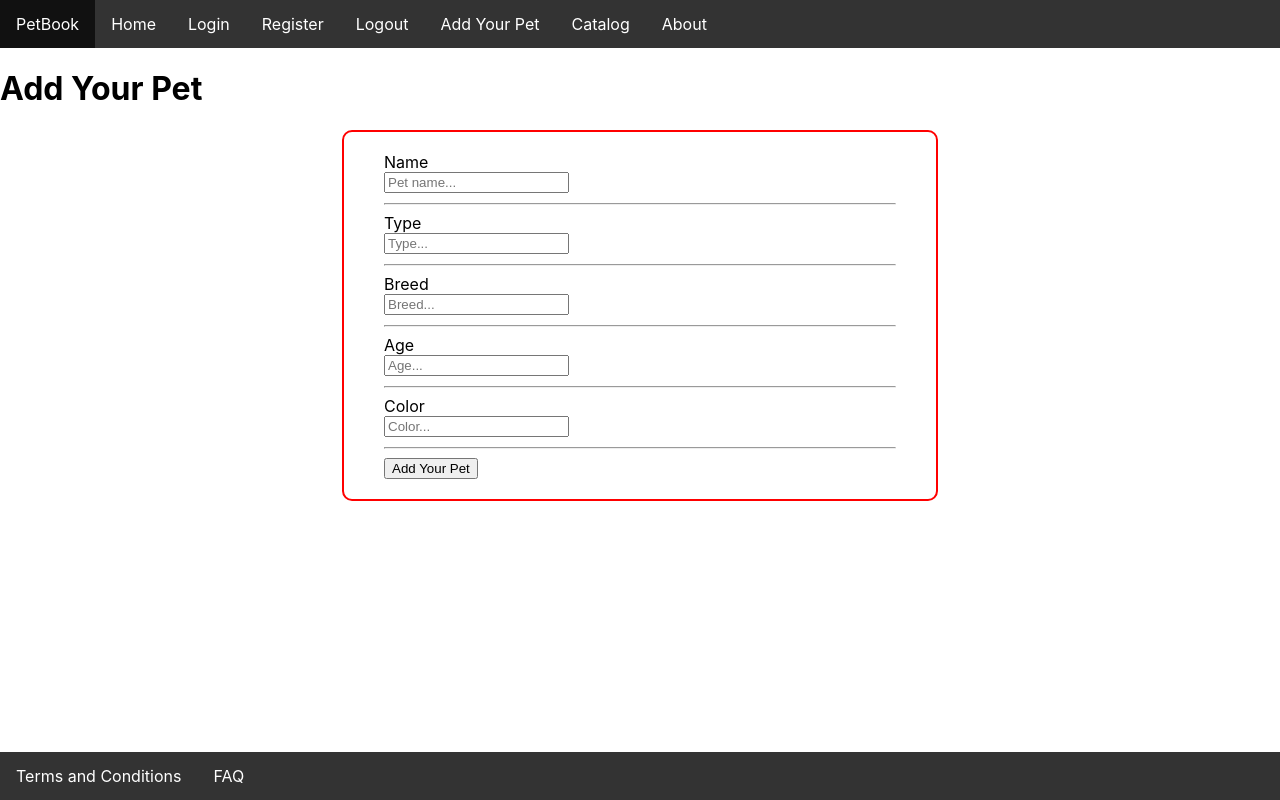
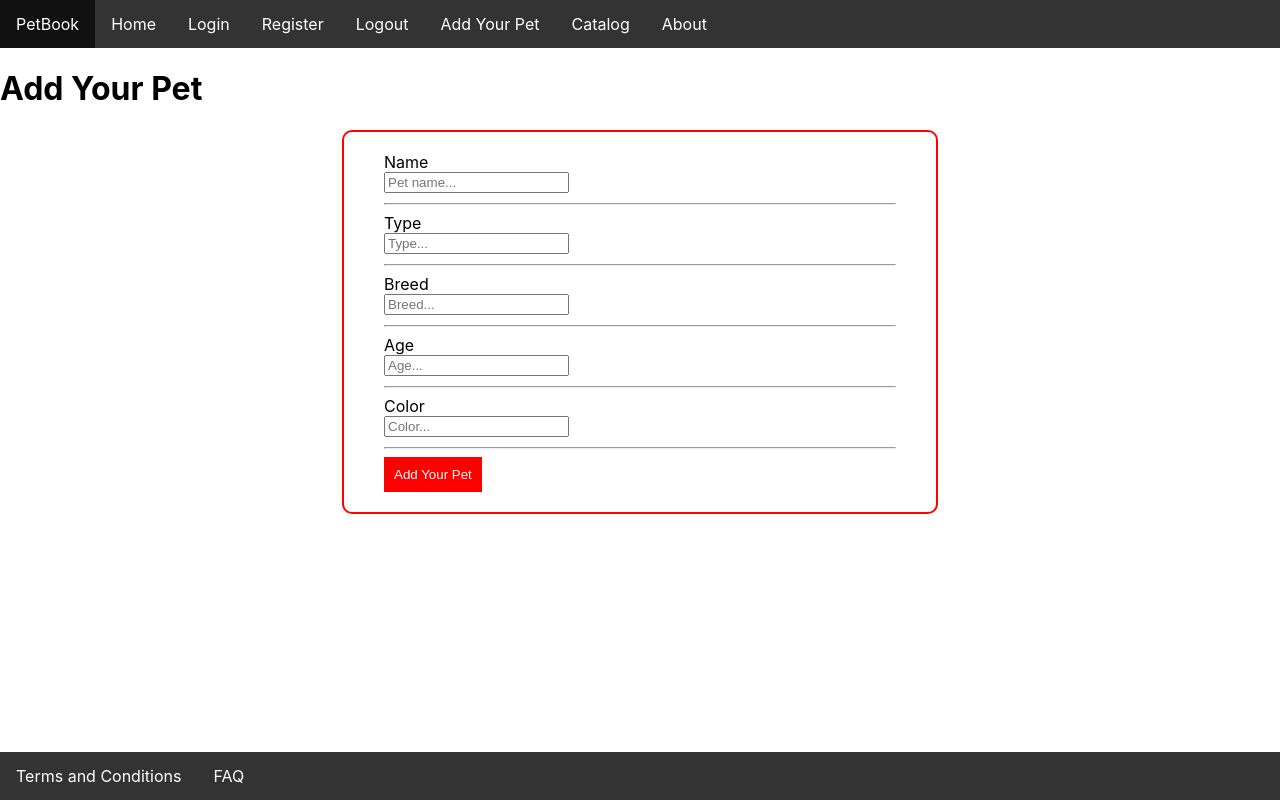
Before and after one commit to EmilPopovski24/PetBook, a React (Create React App) app in the folder petbookclient/: page /addpet in a window 1280 px wide. Built offline with nearby package versions, Linux system fonts and the light colour scheme; no server answers.

Commit message:
Update AddPet.css

```diff
--- a/petbookclient/src/components/AddPet/AddPet.css
+++ b/petbookclient/src/components/AddPet/AddPet.css
@@ -10,3 +10,10 @@
     margin-bottom:10px;
     display: block;
 }
+
+.addPetBtn {
+    padding:10px;
+    border: none;
+    background-color: red;
+    color:white;
+}
```
